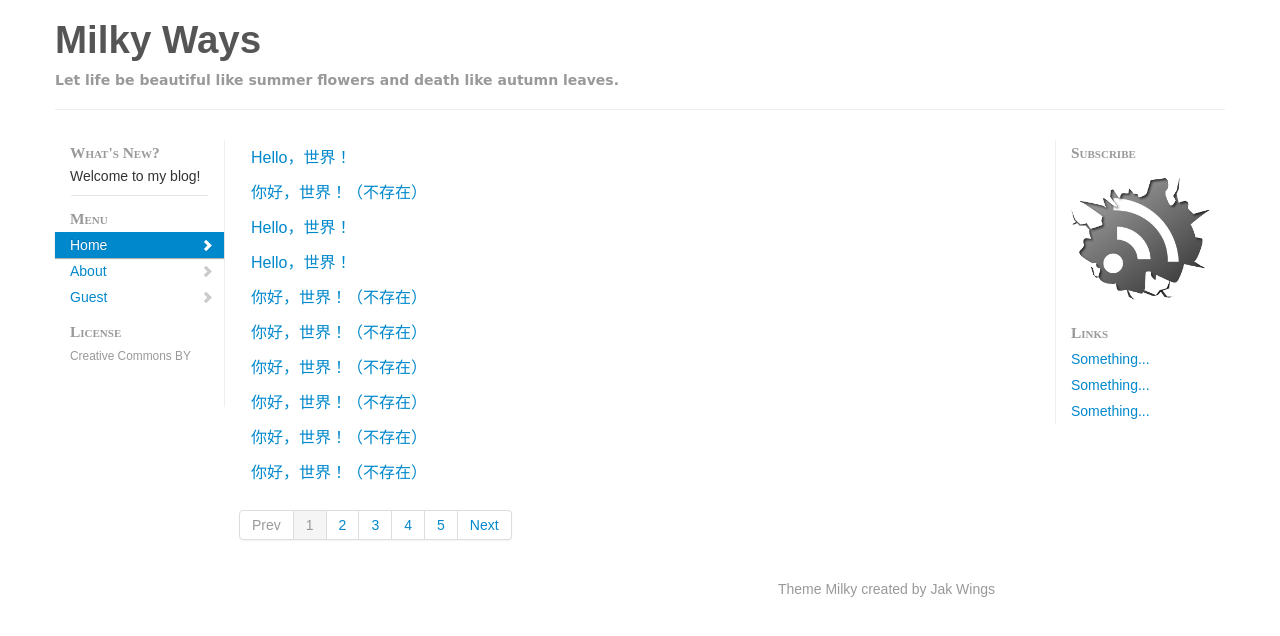
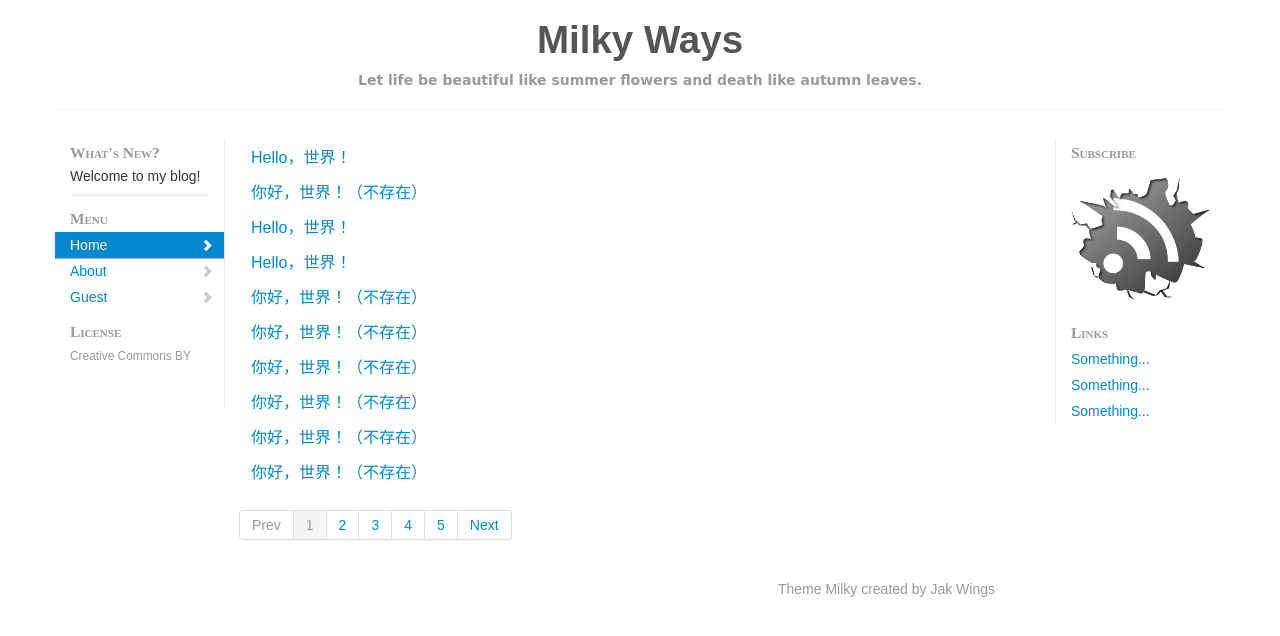
Before and after one commit to 1a57danc3/Wiedersehen, a plain HTML site: page blog/index.html in a window 1280 px wide. Drawn offline with Linux system fonts and the light colour scheme; a web font is replaced by a local one.

Commit message:
update custom css file

```diff
--- a/blog/css/custom.css
+++ b/blog/css/custom.css
@@ -35,6 +35,9 @@ body {
 }
 
 /* header */
+#title, #subtitle {
+  text-align: center;
+}
 #title {
   font-family: "Andada", sans-serif;
   color: #555555;
```
